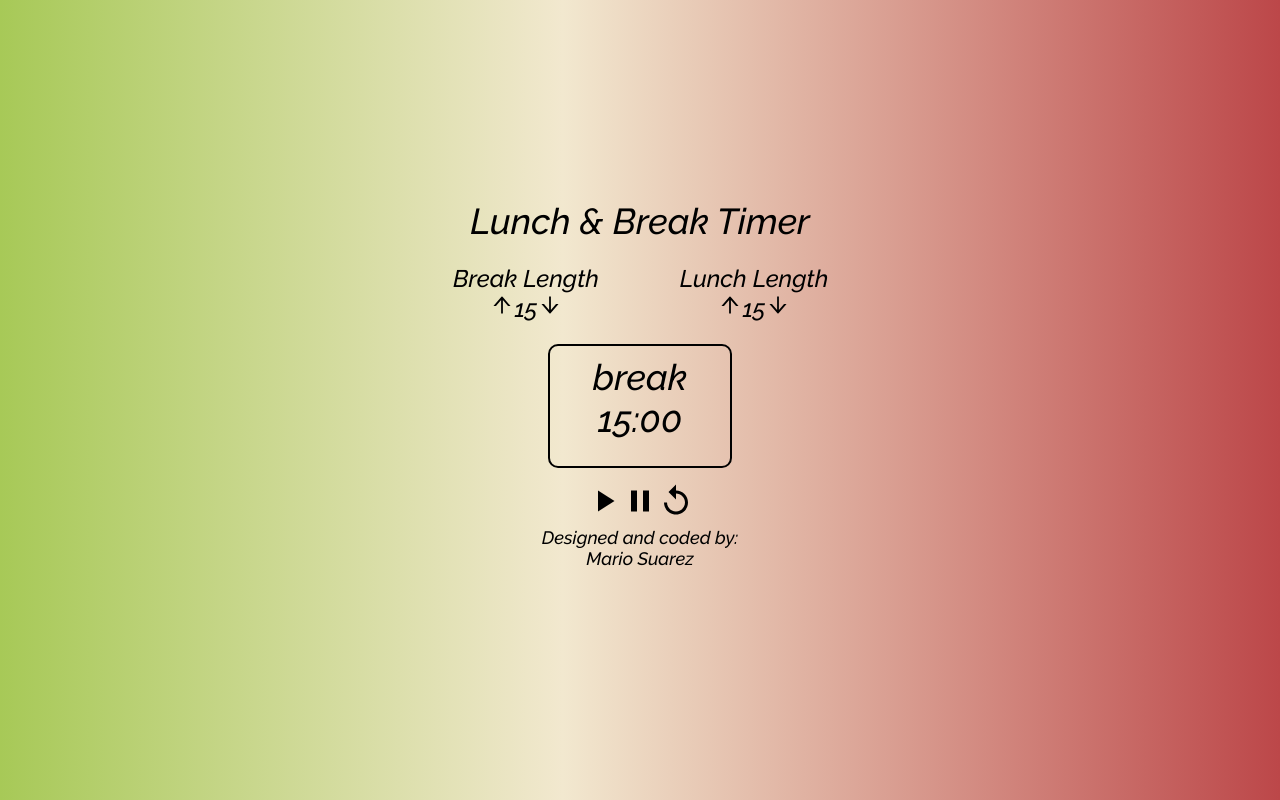
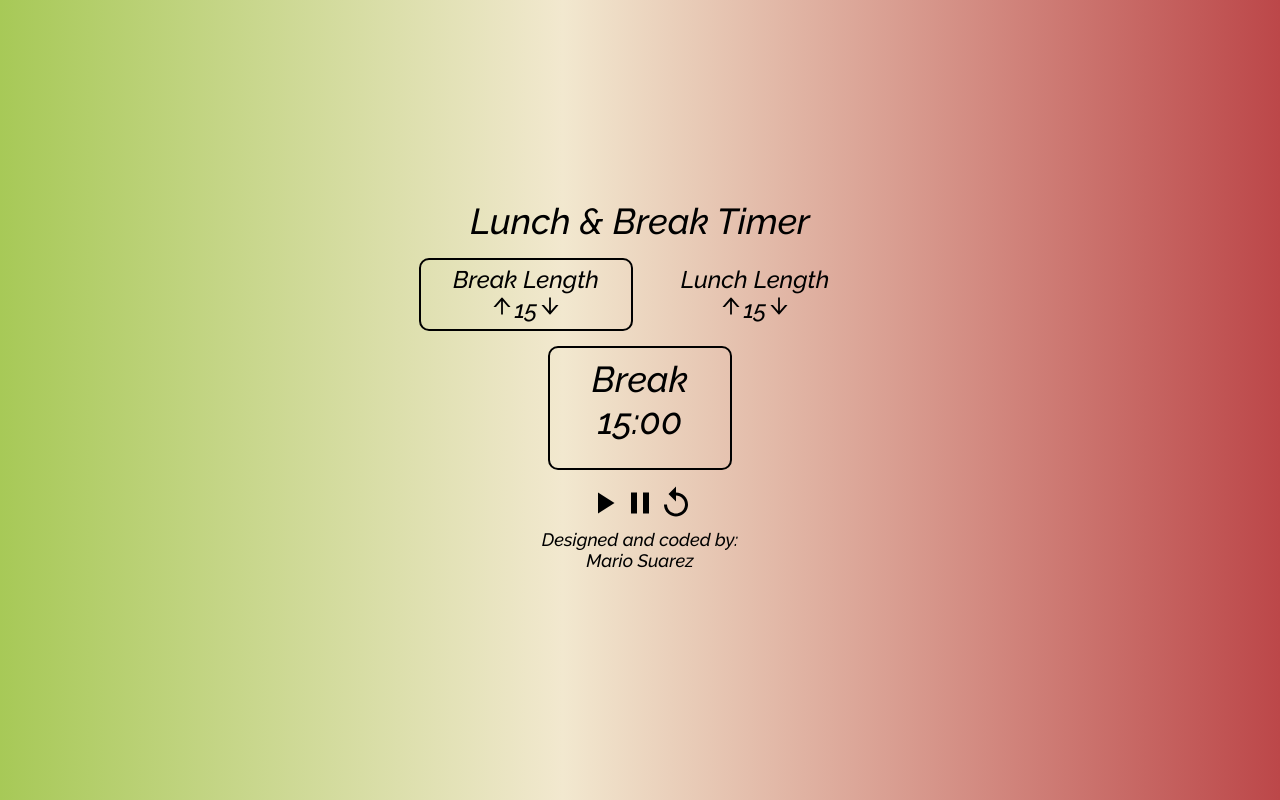
Before and after one commit to MSTechFan/twenty-five-clock, a React (Create React App) app: page / in a window 1280 px wide. Built offline with nearby package versions, Linux system fonts and the light colour scheme; the HTML template or start-up script is replaced by a standard one.

Commit message:
using Usereducer in proyect

```diff
--- a/src/Components/Clock/index.js
+++ b/src/Components/Clock/index.js
@@ -8,21 +8,21 @@ const Clock = () => {
 	/* const [intervalId, setIntervalId] = useState('')
 	const [play, setPlay] = useState(false) */
 	// eslint-disable-next-line no-unused-vars
-	const [session, setSession] = useState('break')
+	const [session, setSession] = useState('Break')
 	const [time, setTime] = useState({minutes: '15', seconds: '00'})
-	const [clicked, setClicked] = useState(false)
+	const [clicked, setClicked] = useState('break')
 
 	const handleArrows = (timeObj, operation) => {
 		let minutes = +(timeObj.minutes)
 		if(operation === 'add'){
-			minutes += 1
+			minutes += 15
 			setTime(timeObj => ({
 				...timeObj,
 				minutes: '' + minutes,
 			}))
 		}
 		if(operation === 'substract'){
-			minutes -= 1
+			minutes -= 15
 			setTime(timeObj => ({
 				...timeObj,
 				minutes: '' + minutes,
@@ -31,8 +31,13 @@ const Clock = () => {
 	}
 
 	const handleClickSession = () => {
-		setSession('Break')
-		setClicked(!clicked)
+		if(clicked === 'break'){
+			setSession('Break')
+			setClicked('break')
+		}
+		if(clicked === 'lunch')
+		setSession('Lunch')
+		setClicked('lunch')
 	}
 
 	/* const handlePlayClick = () => {
@@ -62,13 +67,13 @@ const Clock = () => {
 	return (
 		<div className='clock-container'>
 			<div className='main-tittle'>Lunch & Break Timer</div>
-			<div className={`clock-length ${clicked ? 'on-click': ""}`} onClick={handleClickSession}>
+			<div id='break-session' className={`clock-length ${clicked ? 'on-click-break': ''}`} onClick={handleClickSession}>
 				<div className='break-label'> Break Length</div>
 				<AiOutlineArrowUp className='arrow-buttons' onClick={() => handleArrows(time, 'add')}/>
 				{time.minutes}
 				<AiOutlineArrowDown className='arrow-buttons' onClick={() => handleArrows(time, 'substract')}/>
 			</div>
-			<div className={`clock-length ${clicked ? 'on-click': ""}`} onClick={handleClickSession}>
+			<div id='lunch-session' className={`clock-length ${clicked ? '': 'on-click-lunch'}`} onClick={handleClickSession}>
 				<div className='break-label'> Lunch Length</div>
 				<AiOutlineArrowUp className='arrow-buttons' onClick={() => handleArrows(time, 'add')}/>
 				{time.minutes}
--- a/src/Components/Clock/styles.css
+++ b/src/Components/Clock/styles.css
@@ -25,7 +25,12 @@
 	border-radius: 10px;
 }
 
-.clock-length.on-click {
+.clock-length.on-click-break {
+	border: black solid 2px;
+	border-radius: 10px;
+}
+
+.clock-length.on-click-lunch {
 	border: black solid 2px;
 	border-radius: 10px;
 }
```
